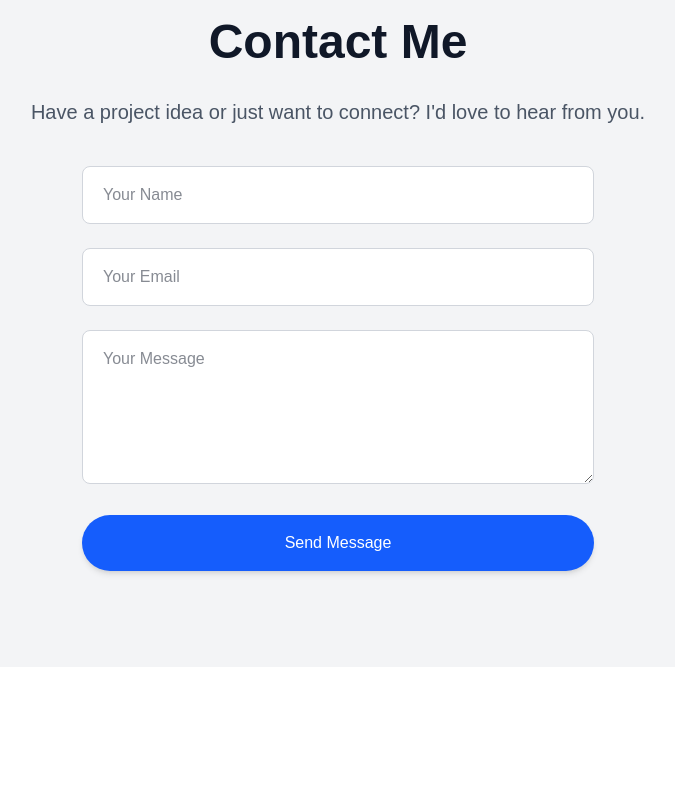
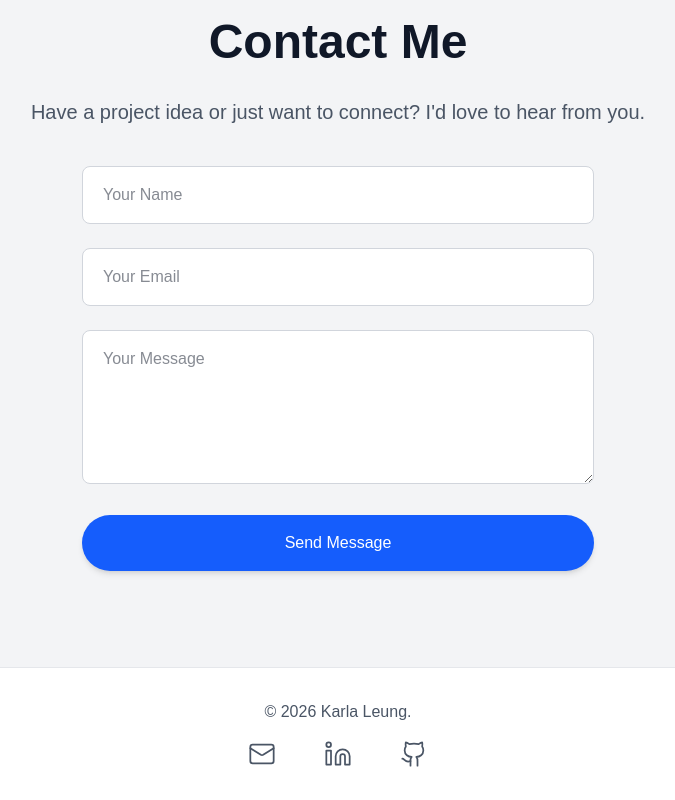
Before and after one commit to karlalhw/my-portfolio, a Next.js app: page / in a window 1280 px wide. Shown: the part 1595-2395 px from the top of the page, without its empty margins (302-977 px from the left). Before the commit the page ends 2262 px from the top, so only its background shows below. Built offline with nearby package versions, Linux system fonts and the light colour scheme.

Commit message:
Add footer with email, LinkedIn, GitHub links and Lucide icons

```diff
--- a/app/layout.tsx
+++ b/app/layout.tsx
@@ -2,6 +2,11 @@
 import type { Metadata } from "next";
 import "./globals.css";
 import Link from "next/link";
+import {
+  Github,
+  Mail,
+  Linkedin
+} from "lucide-react";
 
 export const metadata: Metadata = {
   title: "Karla's Portfolio",
@@ -64,6 +69,38 @@ export default function RootLayout({
 
         {/* Page content */}
         {children}
+        <footer className="border-t border-gray-200 dark:border-gray-800 py-8 bg-white dark:bg-gray-950">
+          <div className="container mx-auto px-4 text-center text-gray-600 dark:text-gray-400">
+            <p className="mb-4">© {new Date().getFullYear()} Karla Leung.</p>
+            <div className="flex justify-center gap-10 md:gap-12">
+              <a
+                href="mailto:hello@karlalhw.com"
+                className="hover:text-blue-600 transition-colors"
+                aria-label="Email me"
+              >
+                <Mail size={28} strokeWidth={1.5} className="hover:scale-110 transition-transform" />
+              </a>
+              <a
+                href="https://linkedin.com/in/karlalhw"
+                target="_blank"
+                rel="noopener noreferrer"
+                className="hover:text-blue-600 transition-colors"
+                aria-label="LinkedIn profile"
+              >
+                <Linkedin size={28} strokeWidth={1.5} className="hover:scale-110 transition-transform" />
+              </a>
+              <a
+                href="https://github.com/karlalhw"
+                target="_blank"
+                rel="noopener noreferrer"
+                className="hover:text-blue-600 transition-colors"
+                aria-label="GitHub profile"
+              >
+                <Github size={28} strokeWidth={1.5} className="hover:scale-110 transition-transform" />
+              </a>
+            </div>
+          </div>
+        </footer>
       </body>
     </html>
   );
```
